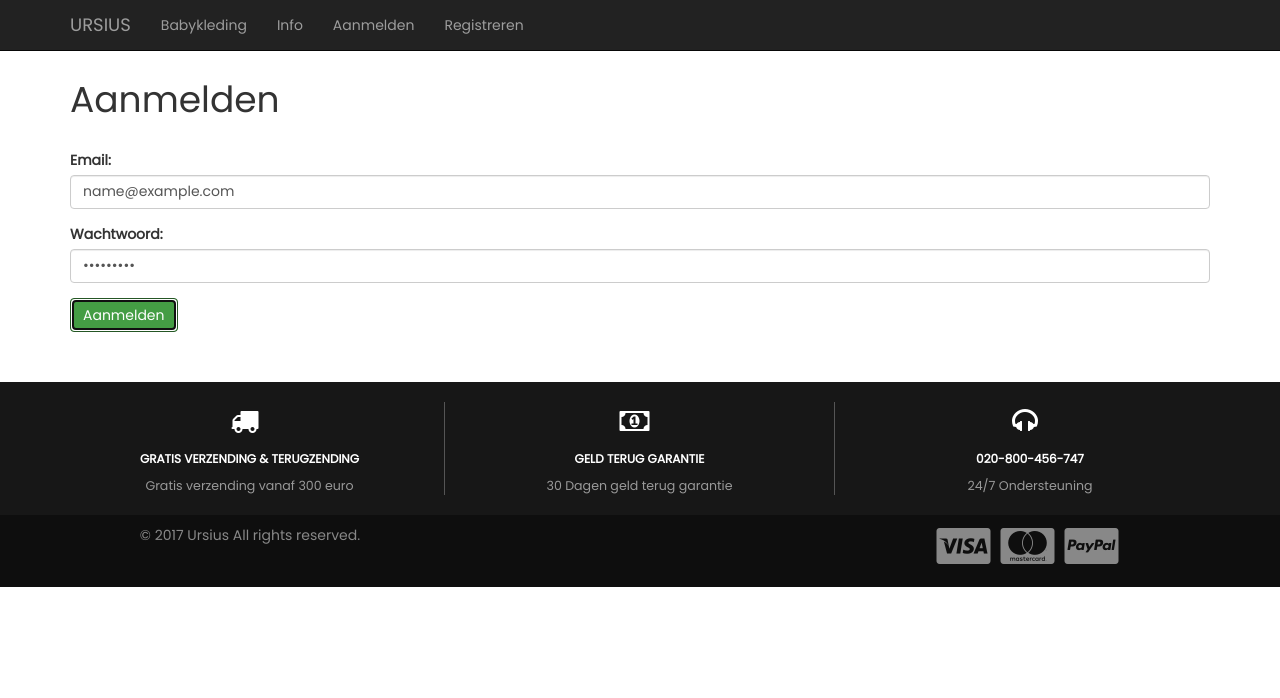
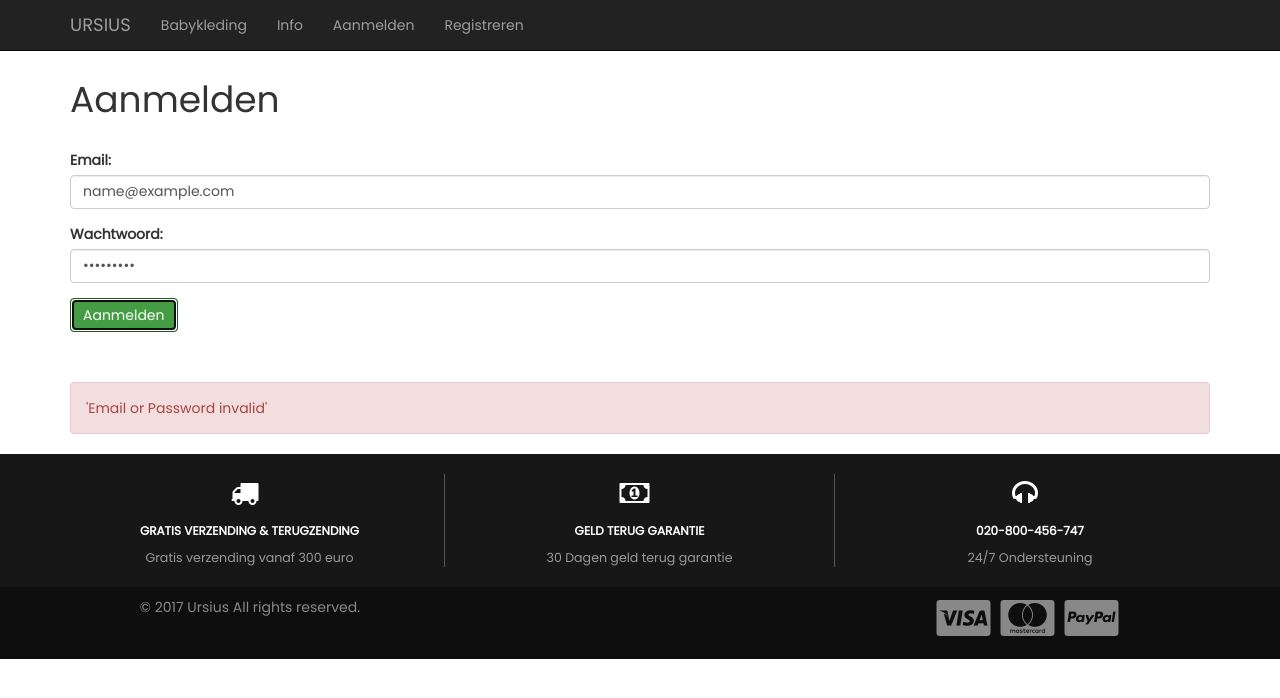
Before and after one commit to daviddejaeger/WebApps, an Angular app: page /login in a window 1280 px wide. Both pictures are taken after typing "name@example.com", "Sample123" into the empty fields and a click on the button "Aanmelden". Shown: the top 698 px of the page. Built offline with nearby package versions, Linux system fonts and the light colour scheme; no server answers.

Commit message:
laatste aanpassing loginform

```diff
--- a/src/app/loginform/loginform.component.html
+++ b/src/app/loginform/loginform.component.html
@@ -10,5 +10,8 @@
       <input type="password" class="form-control" id="wachtwoord" [(ngModel)]="user.wachtwoord" name="wachtwoord">
     </div>
     <button type="submit" class="btn btn-success">Aanmelden</button>
+    <div [hidden]="!error" class="alert alert-danger">
+        <div>'Email or Password invalid'</div>
+    </div>
   </form>
 </div>
--- a/src/app/loginform/loginform.component.ts
+++ b/src/app/loginform/loginform.component.ts
@@ -10,6 +10,7 @@ import { Router } from '@angular/router';
 export class LoginformComponent implements OnInit {
   loginfailed = false;
   loading = false;
+  error = false;
 
   user: any = {
     email: "",
@@ -27,9 +28,12 @@ export class LoginformComponent implements OnInit {
     this._authenticationService.loginUser(this.user)
       .subscribe(data => {
         this._authenticationService.resetUsername();
+        this.error = false;
         this._router.navigate(['/welcome'])
       },
-        error => console.log(error.message));
+        error => {
+          this.error = true;
+        });
     this.loading = false;
   }
 }
```
